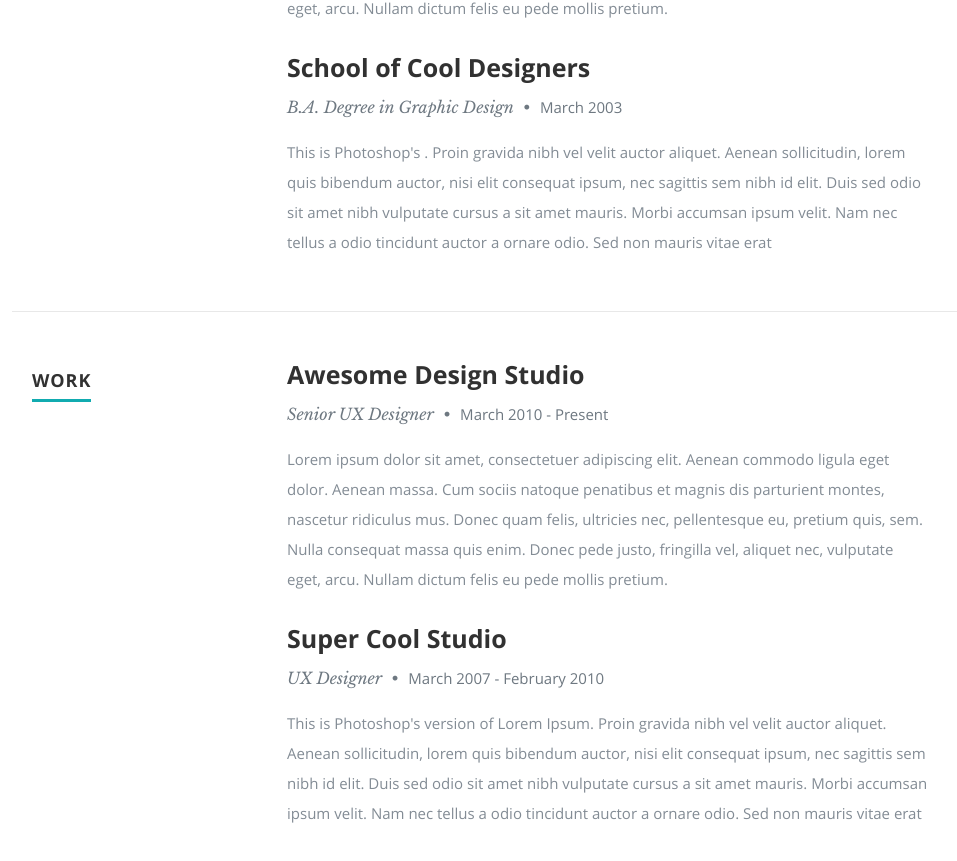
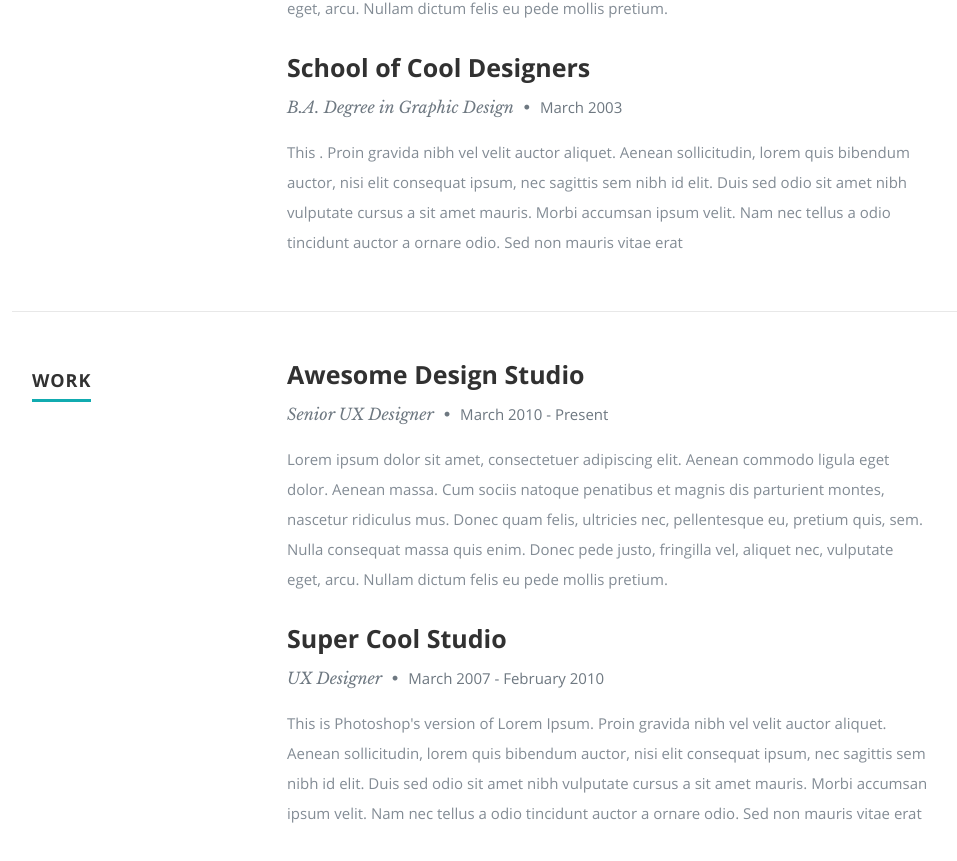
Before and after one commit to sailor119/blog_front, a plain HTML site: page index.html in a window 1280 px wide. Shown: the part 1737-2598 px from the top of the page, without its empty margins (118-1075 px from the left). Drawn offline with Linux system fonts and the light colour scheme; no server answers.

Commit message:
This is my fourth commit

```diff
--- a/index.html
+++ b/index.html
@@ -181,7 +181,7 @@
                   <p class="info">B.A. Degree in Graphic Design <span>&bull;</span> <em class="date">March 2003</em></p>
 
                   <p>
-                  This is Photoshop's . Proin gravida nibh vel velit auctor aliquet.
+                  This . Proin gravida nibh vel velit auctor aliquet.
                   Aenean sollicitudin, lorem quis bibendum auctor, nisi elit consequat ipsum, nec sagittis sem
                   nibh id elit. Duis sed odio sit amet nibh vulputate cursus a sit amet mauris. Morbi accumsan
                   ipsum velit. Nam nec tellus a odio tincidunt auctor a ornare odio. Sed non  mauris vitae erat
```
